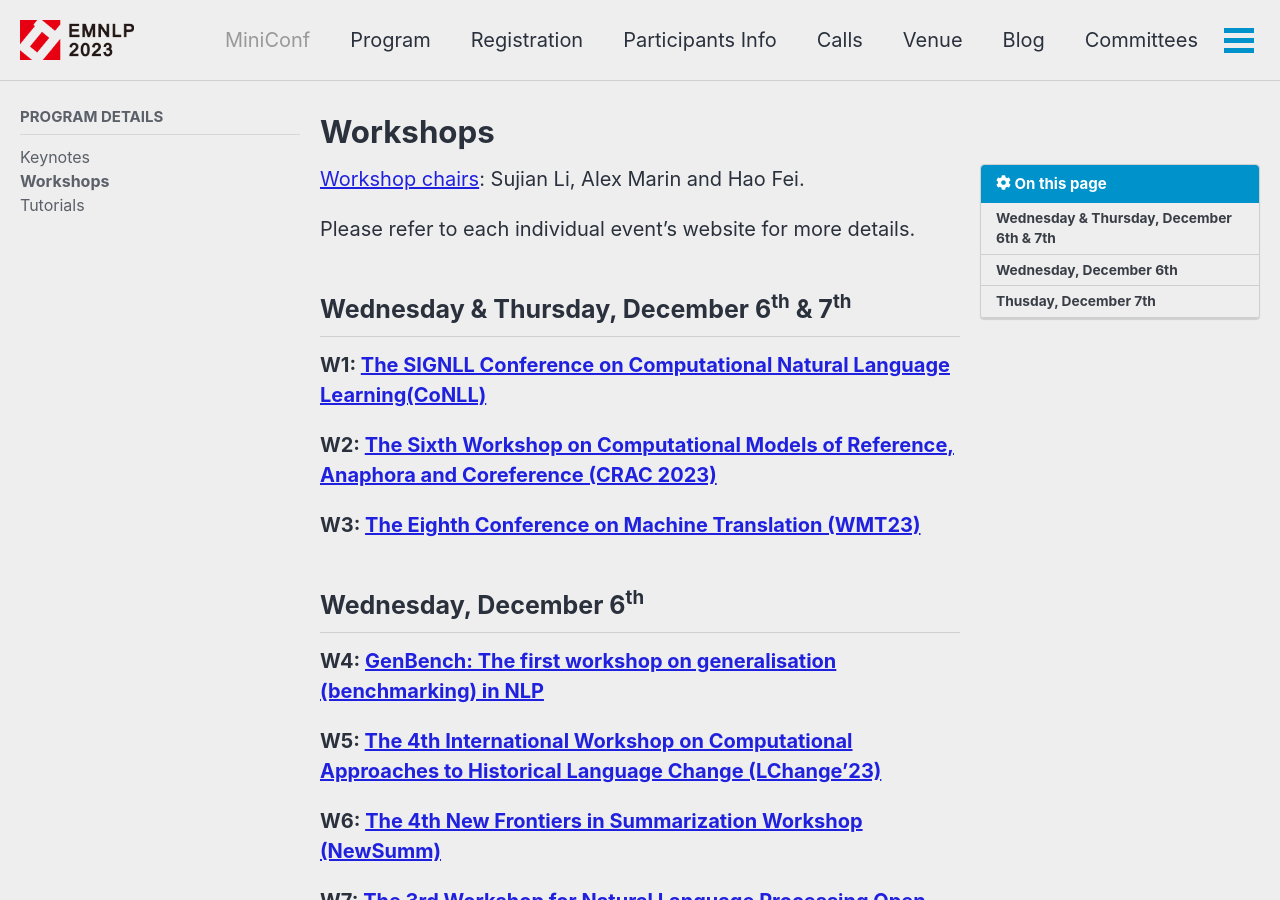
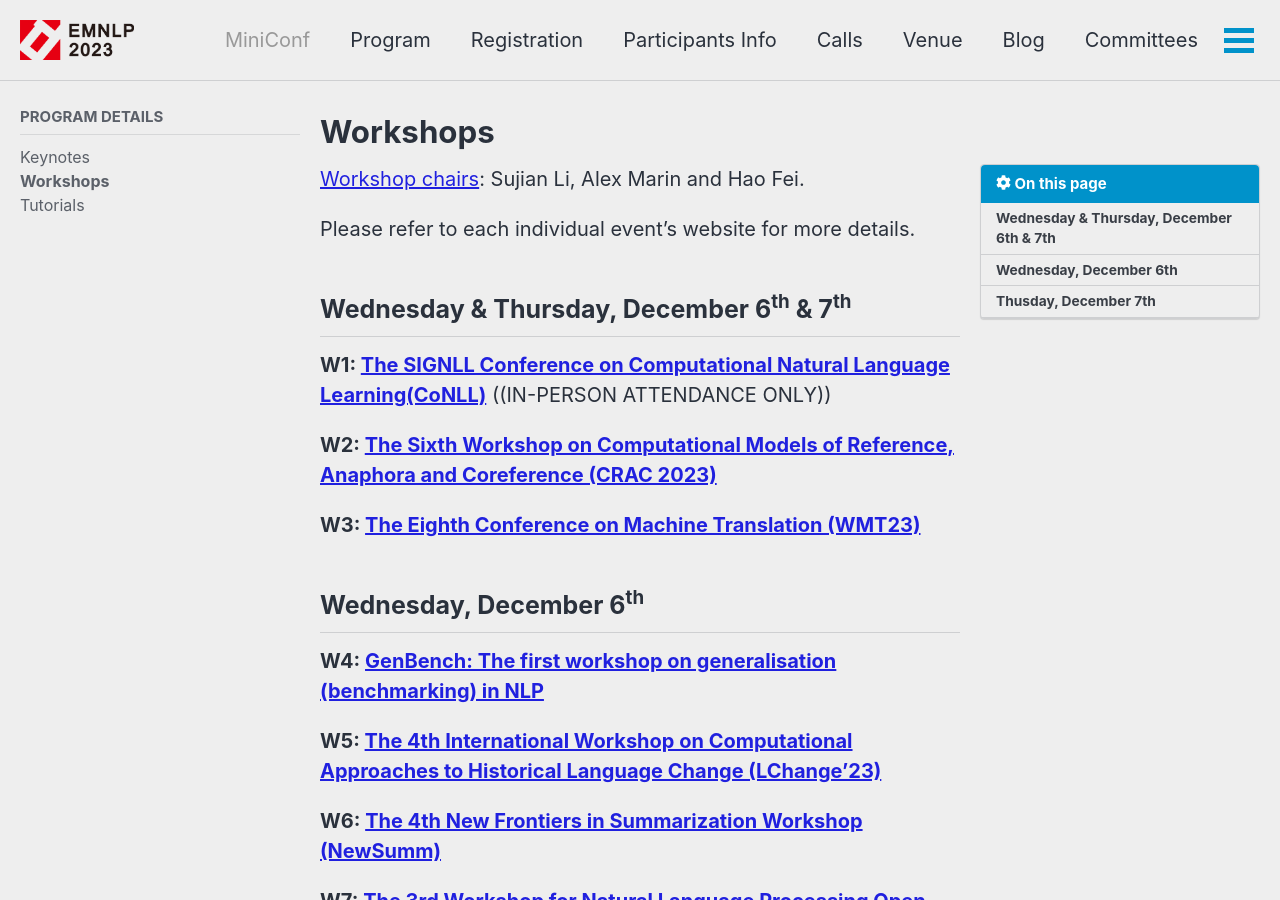
Before and after one commit to acl-org/emnlp-2023, a Jekyll site: the page built from _pages/program/workshops.md, in a window 1280 px wide and 900 px high. Built offline with Jekyll 4.4.1, drawn with Linux system fonts in a browser that asks for light colours; cached includes are drawn as plain includes; nearby versions of some CDN libraries.

Commit message:
Update workshops.md

```diff
--- a/_pages/program/workshops.md
+++ b/_pages/program/workshops.md
@@ -20,7 +20,7 @@ Please refer to each individual event's website for more details.
 
 ## Wednesday & Thursday, December 6<sup>th</sup> & 7<sup>th</sup>
 
-**W1: [The SIGNLL Conference on Computational Natural Language Learning(CoNLL)](https://www.conll.org/2023)**
+**W1: [The SIGNLL Conference on Computational Natural Language Learning(CoNLL)](https://www.conll.org/2023)** ((IN-PERSON ATTENDANCE ONLY))
 
 
 **W2: [The Sixth Workshop on Computational Models of Reference, Anaphora and Coreference (CRAC 2023)](https://sites.google.com/view/crac2023/)**
```
